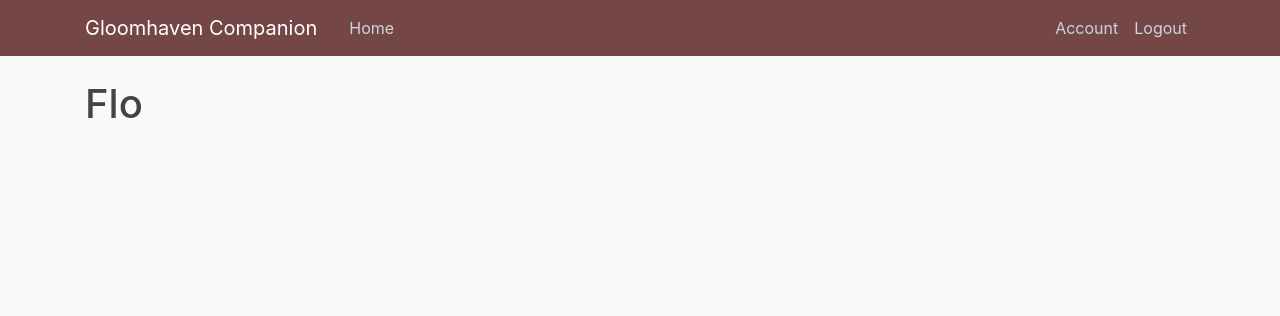
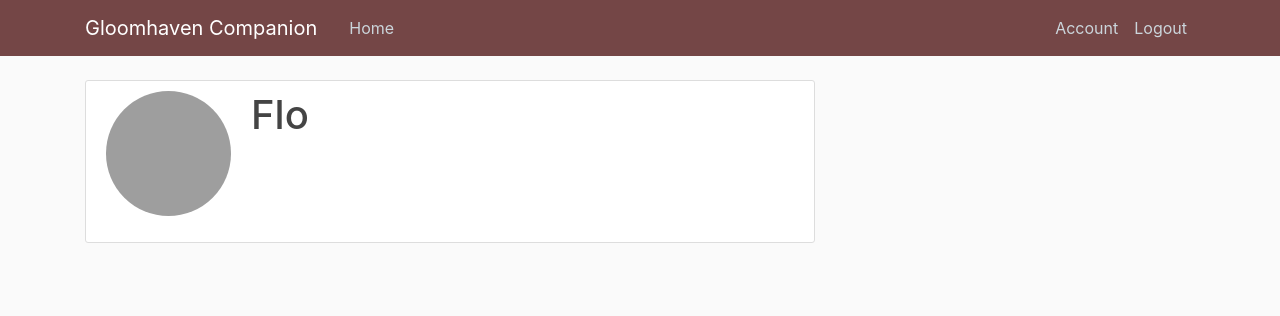
Before and after one commit to abraham-fl/GH_app, a Flask app: page /account in a window 1280 px wide. Shown: the top 316 px of the page. Run offline with Flask 2, Linux system fonts and the light colour scheme; a user stored in the database is signed in; some libraries are stand-ins or nearby versions; grey boxes are pictures that could not be loaded.

Commit message:
Add account html template

```diff
--- a/gh_companion/templates/account.html
+++ b/gh_companion/templates/account.html
@@ -1,4 +1,11 @@
 {% extends "layout.html" %}
 {% block content %}
-    <h1>{{ current_user.username }}</h1>
-{% endblock content %}
+<div class="content-section">
+    <div class="media">
+      <img class="rounded-circle account-img" src="userimage.jpg">
+      <div class="media-body">
+        <h2 class="account-heading">{{ current_user.username }}</h2>
+      </div>
+    </div>
+    <!-- FORM HERE -->
+  </div>{% endblock content %}
```
